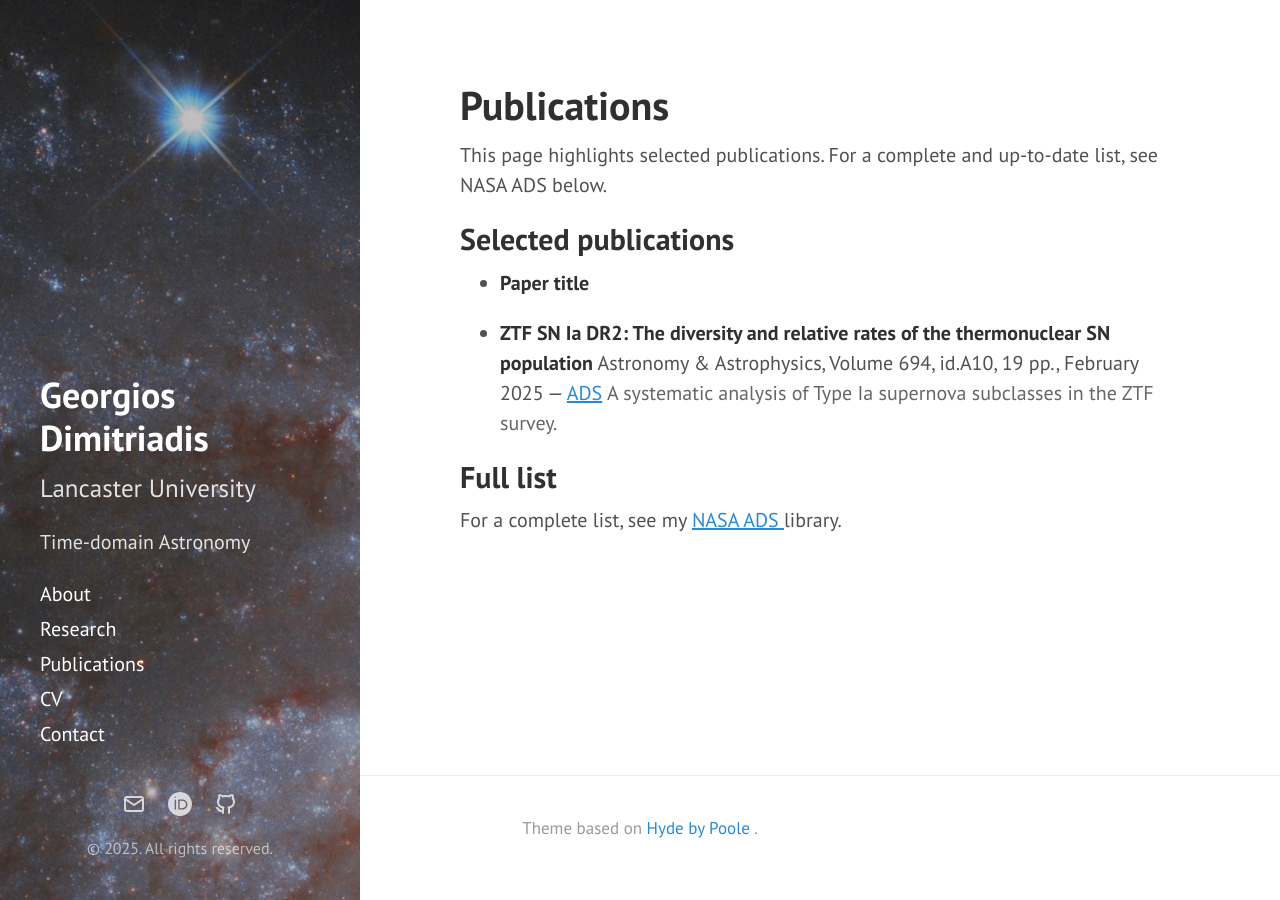
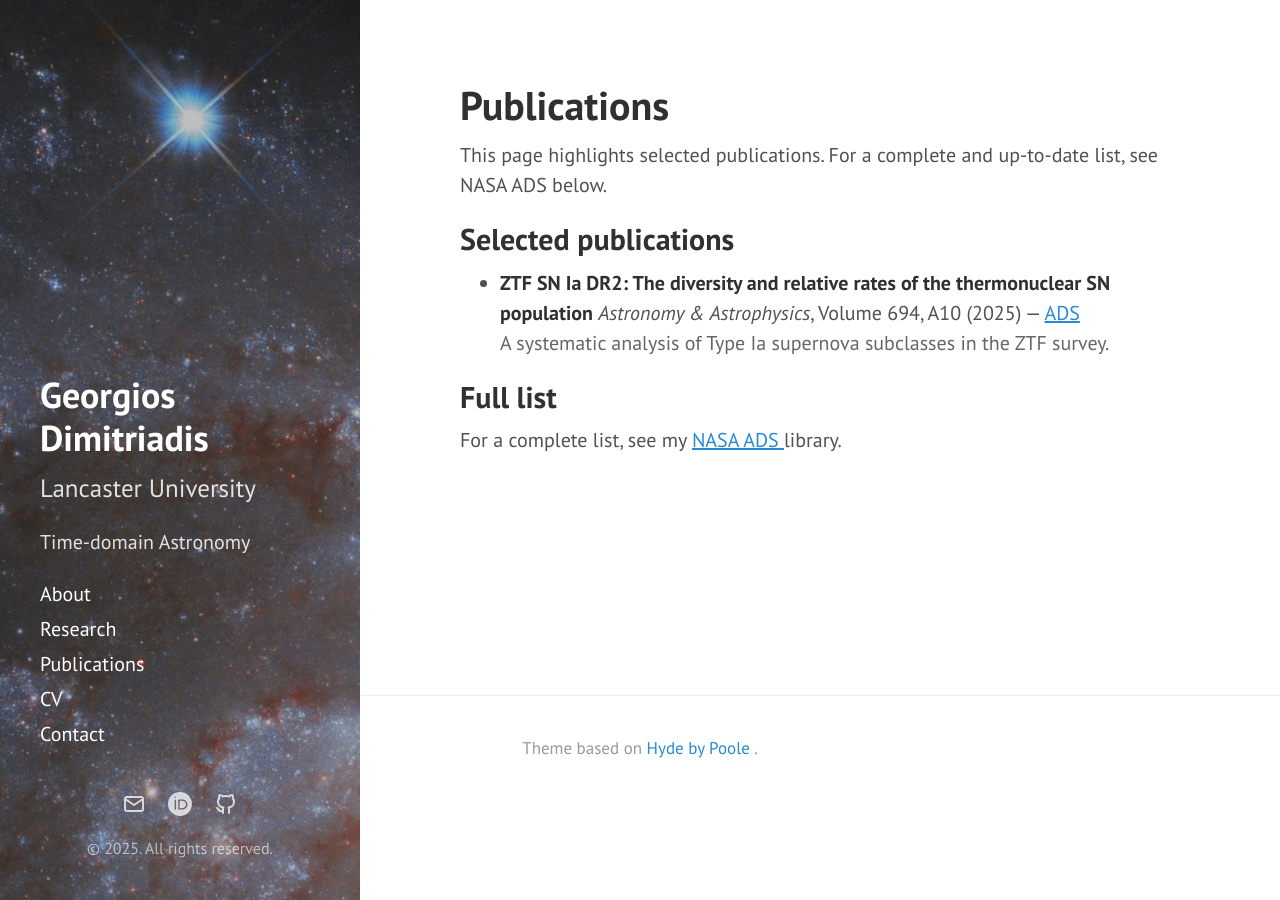
Before and after one commit to geodimitriadis/geodimitriadis.github.io, a Jekyll site: the page built from publications.md, in a window 1280 px wide. Built offline with Jekyll 4.4.1, drawn with Linux system fonts in a browser that asks for light colours.

Commit message:
Update publications.md

```diff
--- a/publications.md
+++ b/publications.md
@@ -6,9 +6,11 @@ title: Publications
 This page highlights selected publications. For a complete and up-to-date list, see NASA ADS below.
 
 ## Selected publications
-- **Paper title**
 
-- **ZTF SN Ia DR2: The diversity and relative rates of the thermonuclear SN population** Astronomy & Astrophysics, Volume 694, id.A10, 19 pp., February 2025 — <a href="https://ui.adsabs.harvard.edu/abs/2025A&A...694A..10D/abstract" target="_blank" rel="noopener">ADS</a>
+- **ZTF SN Ia DR2: The diversity and relative rates of the thermonuclear SN population**
+  *Astronomy & Astrophysics*, Volume 694, A10 (2025) —
+  <a href="https://ui.adsabs.harvard.edu/abs/2025A%26A...694A..10D/abstract"
+     target="_blank" rel="noopener">ADS</a>
   <span style="color:#666;">
     A systematic analysis of Type Ia supernova subclasses in the ZTF survey.
   </span>
```
